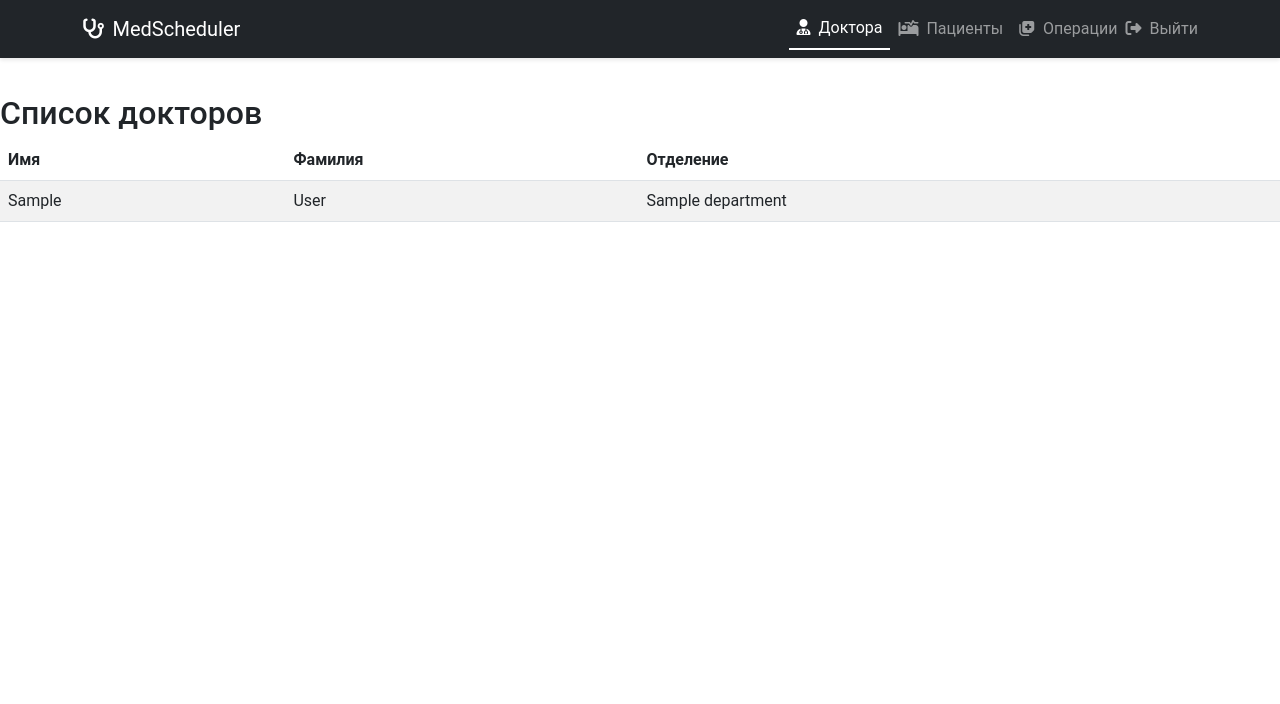
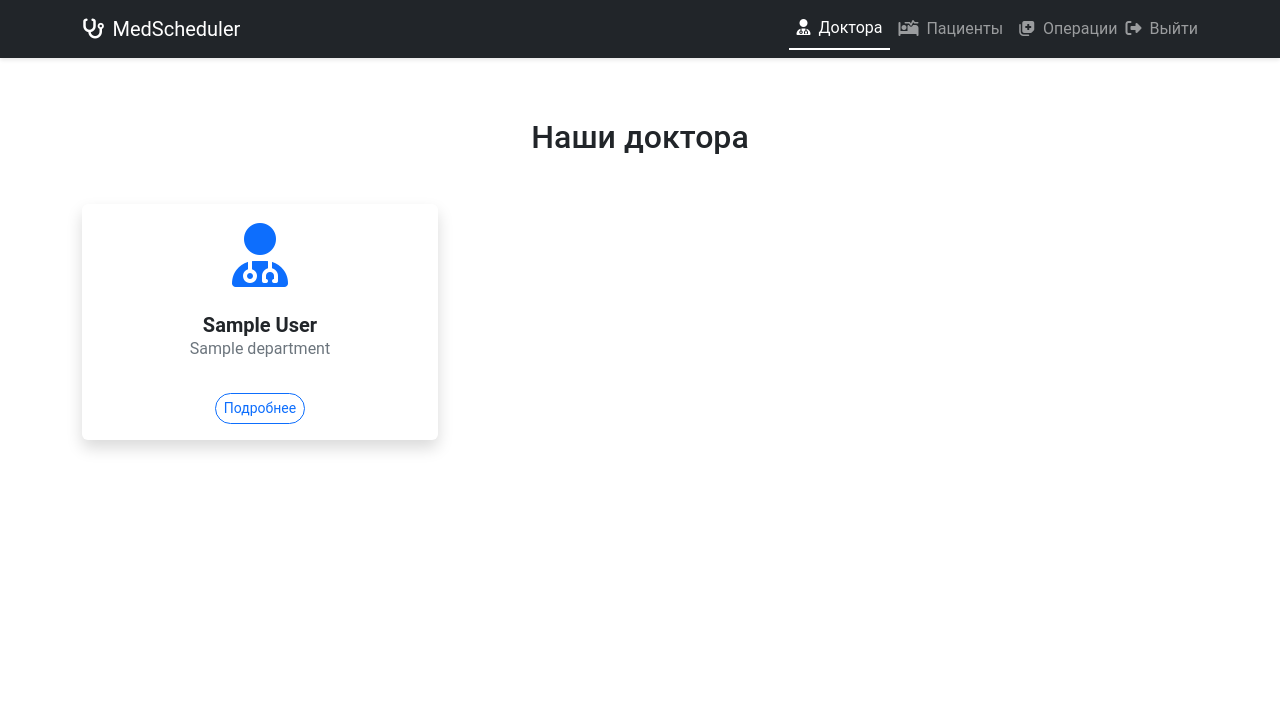
Before and after one commit to timovlad/Operations_Schedule_Manager, a Django app: page /doctors/ in a window 1280 px wide. Shown: the top 704 px of the page. Run offline with Django 5.2, Linux system fonts and the light colour scheme; a user stored in the database is signed in; tables that the repository leaves empty hold one stand-in row (values such as "Sample post").

Commit message:
update doctor, animations

```diff
--- a/Manager/templates/Manager/doctor_list.html
+++ b/Manager/templates/Manager/doctor_list.html
@@ -1,29 +1,33 @@
+<!-- templates/Manager/doctor_list.html -->
 {% extends 'Manager/base.html' %}
 
-{% block title %}Список докторов{% endblock %}
+{% block title %}Наши доктора{% endblock %}
 
 {% block content %}
-<h2 class="mt-4">Список докторов</h2>
-<table class="table table-striped">
-    <thead>
-        <tr>
-            <th>Имя</th>
-            <th>Фамилия</th>
-            <th>Отделение</th>
-        </tr>
-    </thead>
-    <tbody>
+<div class="container mt-5">
+    <h2 class="text-center mb-5" data-aos="fade-up">Наши доктора</h2>
+    <div class="row">
         {% for doctor in doctors %}
-        <tr>
-            <td>{{ doctor.first_name }}</td>
-            <td>{{ doctor.last_name }}</td>
-            <td>{{ doctor.department.name }}</td>
-        </tr>
+        <div class="col-md-4 mb-4" data-aos="flip-left" data-aos-delay="{{ forloop.counter0|add:"100" }}">
+            <div class="card h-100 shadow border-0">
+                <div class="card-body text-center">
+                    <div class="display-1 text-primary mb-3">
+                        <i class="fas fa-user-md"></i>
+                    </div>
+                    <h5 class="card-title mb-0">{{ doctor.first_name }} {{ doctor.last_name }}</h5>
+                    <p class="card-text text-secondary">{{ doctor.department.name }}</p>
+                    <!-- Additional Information -->
+                    <a href="#" class="btn btn-outline-primary btn-sm mt-3">Подробнее</a>
+                </div>
+            </div>
+        </div>
         {% empty %}
-        <tr>
-            <td colspan="3">Доктора не найдены.</td>
-        </tr>
+        <div class="col-12">
+            <div class="alert alert-warning text-center">
+                Доктора не найдены.
+            </div>
+        </div>
         {% endfor %}
-    </tbody>
-</table>
+    </div>
+</div>
 {% endblock %}
--- a/Manager/templates/Manager/index.html
+++ b/Manager/templates/Manager/index.html
@@ -1,7 +1,7 @@
 <!-- templates/Manager/index.html -->
 {% extends 'Manager/base.html' %}
 
-{% block title %}Добро пожаловать{% endblock %}
+{% block title %}Manager{% endblock %}
 
 {% block content %}
 <div class="container-fluid p-0">
@@ -9,8 +9,7 @@
     <!-- Hero Section -->
     <div class="hero-image d-flex align-items-center" data-aos="fade-in">
         <div class="container text-center text-white">
-            <h1 class="display-3 mb-4">Добро пожаловать в Систему Резервирования Операционных</h1>
-            <p class="lead mb-5">Управляйте расписанием, резервируйте операционные и отслеживайте пациентов легко и эффективно.</p>
+
             <a href="{% url 'doctor_list' %}" class="btn btn-primary btn-lg mx-2">Список докторов</a>
             <a href="{% url 'surgery_create' %}" class="btn btn-success btn-lg mx-2">Резервировать операционную</a>
             <a href="{% url 'patient_list' %}" class="btn btn-secondary btn-lg mx-2">Список пациентов</a>
--- a/Manager/views.py
+++ b/Manager/views.py
@@ -14,8 +14,9 @@ def index(request):
 
 @login_required
 def doctor_list(request):
-    doctors = Doctor.objects.all()
+    doctors = Doctor.objects.select_related('department').all()
     return render(request, 'Manager/doctor_list.html', {'doctors': doctors})
+
 
 
 
--- a/static/css/main.css
+++ b/static/css/main.css
@@ -80,3 +80,29 @@ html, body {
 .navbar-nav .nav-link:hover {
     border-bottom: 2px solid #aaa;
 }
+
+/* Doctor Cards Styles */
+.card .display-1 {
+    font-size: 4rem;
+}
+
+.card:hover {
+    transform: translateY(-5px);
+    box-shadow: 0 15px 35px rgba(0,0,0,0.2);
+    transition: transform 0.3s, box-shadow 0.3s;
+}
+
+.card-title {
+    font-weight: bold;
+    margin-top: 1rem;
+}
+
+.card .btn {
+    border-radius: 50px;
+}
+
+.alert-warning {
+    background-color: #fff3cd;
+    border-color: #ffeeba;
+    color: #856404;
+}
```
